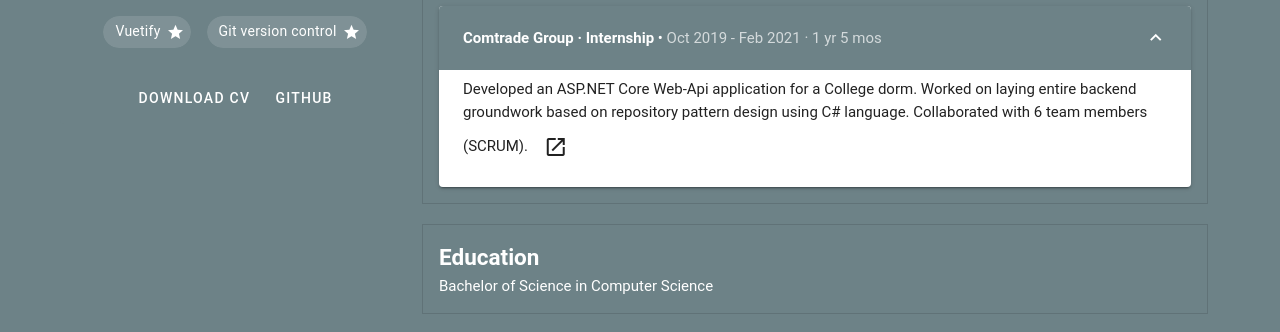
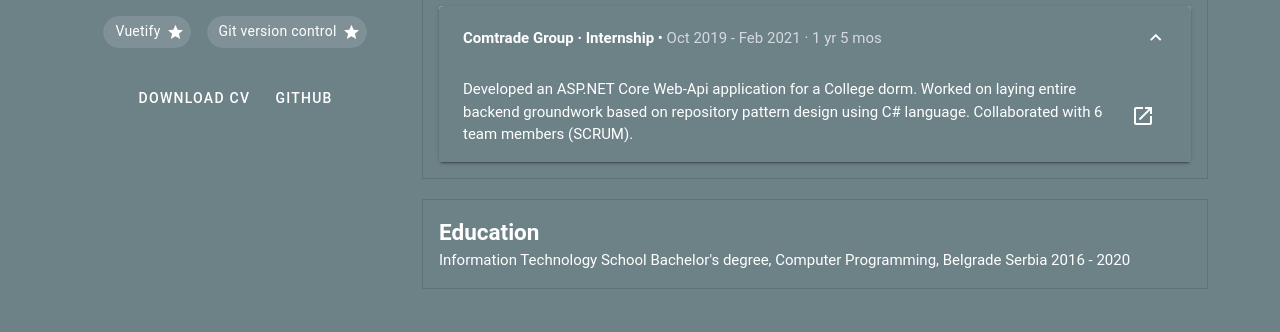
Before and after one commit to ilhankalac/portfolio-app, a Vue app: page / in a window 1280 px wide. Both pictures are taken after a click on the button 815 px from the left and 478 px from the top of the page. Shown: the part 464-796 px from the top of the page. Built offline with nearby package versions, Linux system fonts and the light colour scheme.

Commit message:
Background color for expansion panel change

```diff
--- a/src/views/HomePage.vue
+++ b/src/views/HomePage.vue
@@ -24,11 +24,14 @@
 								</div>
 							</div>
 						</v-expansion-panel-title>
-						<v-expansion-panel-text>
+						<v-expansion-panel-text style="background-color: #6D8287; color:white;">
 							<div class="d-flex align-center">
-								<div>
+								<div class="d-flex align-center">
 									{{ experience.description }}
-									<v-btn flat icon="mdi-open-in-new"></v-btn>
+									<v-btn
+										color="#6D8287"
+										class="mt-2" flat icon="mdi-open-in-new"
+									/>
 								</div>
 							</div>
 						</v-expansion-panel-text>
@@ -37,8 +40,9 @@
 			</CategoryCard>
 			<CategoryCard
 				:title="'Education'"
-				:text="'Bachelor of Science in Computer Science'"
-			/>
+			>
+				Information Technology School Bachelor's degree, Computer Programming, Belgrade Serbia 2016 - 2020
+			</CategoryCard>
 		</v-col>
 	</v-container>
 </template>
```
